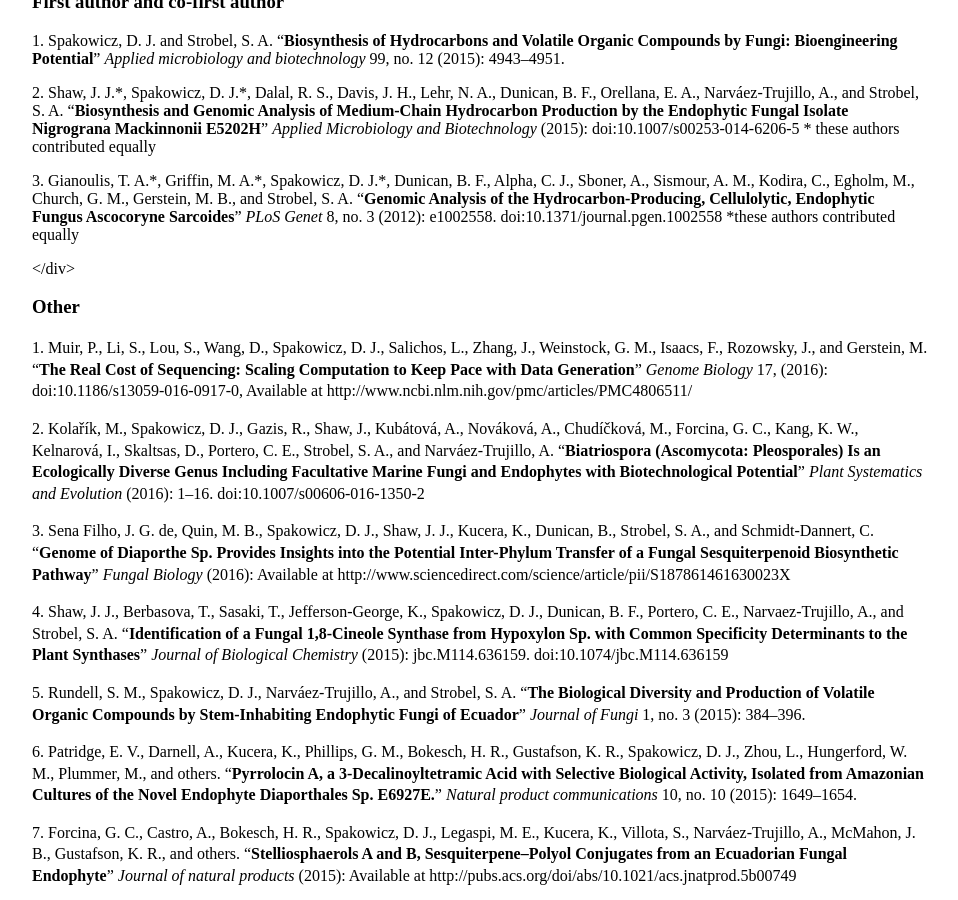
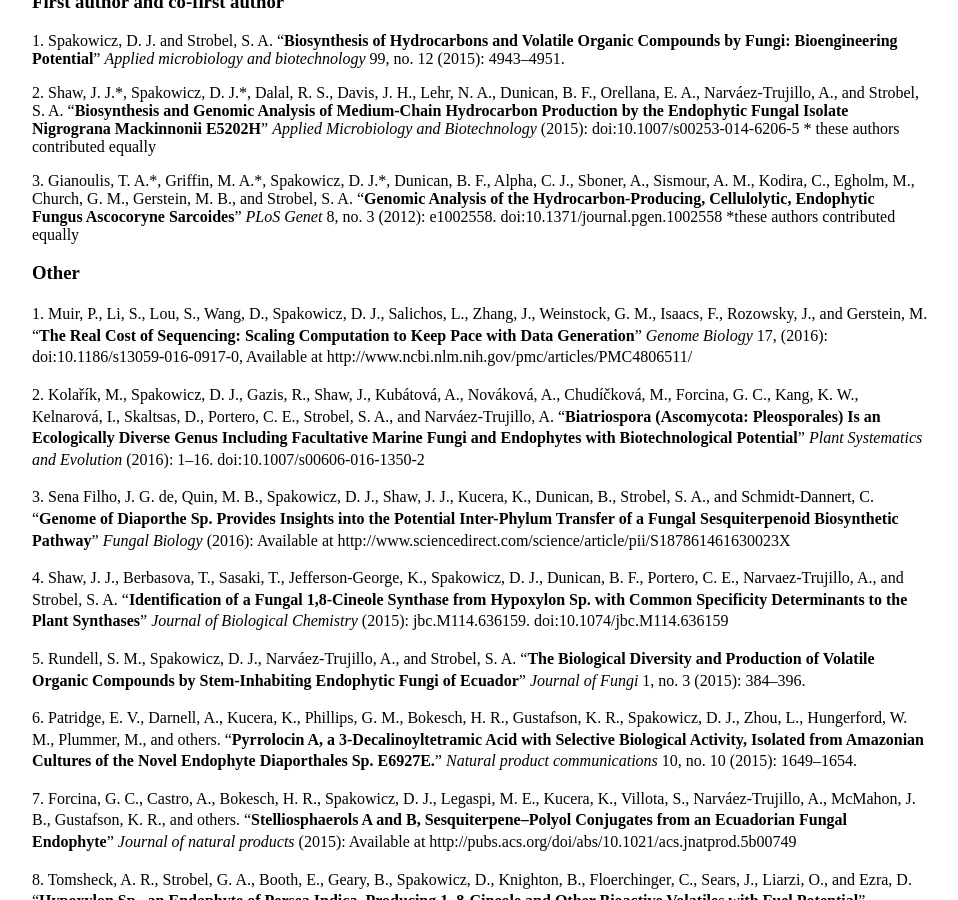
Before and after one commit to dspak/dspak.github.io, a Jekyll site: the page built from cv/index.md, in a window 1280 px wide and 900 px high, scrolled down 2219 px. Shown: the whole window, without its empty margins (160-1118 px from the left). Built offline with Jekyll 4.4.1, drawn with Linux system fonts in a browser that asks for light colours; comment, search, counter and statistics services are not loaded.

Commit message:
fix html

```diff
--- a/cv/index.md
+++ b/cv/index.md
@@ -111,7 +111,7 @@
 
    <div style="margin-bottom: 1em;" class="csl-entry">3. Gianoulis, T. A.*, Griffin, M. A.*, Spakowicz, D. J.*, Dunican, B. F., Alpha, C. J., Sboner, A., Sismour, A. M., Kodira, C., Egholm, M., Church, G. M., Gerstein, M. B., and Strobel, S. A. “<b>Genomic Analysis of the Hydrocarbon-Producing, Cellulolytic, Endophytic Fungus Ascocoryne Sarcoides</b>” <i>PLoS Genet</i> 8, no. 3 (2012): e1002558. doi:10.1371/journal.pgen.1002558  *these authors contributed equally</div>
   <span class="Z3988" title="url_ver=Z39.88-2004&amp;ctx_ver=Z39.88-2004&amp;rfr_id=info%3Asid%2Fzotero.org%3A2&amp;rft_id=info%3Adoi%2F10.1371%2Fjournal.pgen.1002558&amp;rft_val_fmt=info%3Aofi%2Ffmt%3Akev%3Amtx%3Ajournal&amp;rft.genre=article&amp;rft.atitle=Genomic%20Analysis%20of%20the%20Hydrocarbon-Producing%2C%20Cellulolytic%2C%20Endophytic%20Fungus%20Ascocoryne%20sarcoides&amp;rft.jtitle=PLoS%20Genet&amp;rft.stitle=PLoS%20Genet&amp;rft.volume=8&amp;rft.issue=3&amp;rft.aufirst=Tara%20A.&amp;rft.aulast=Gianoulis&amp;rft.au=Tara%20A.%20Gianoulis&amp;rft.au=Meghan%20A.%20Griffin&amp;rft.au=Daniel%20J.%20Spakowicz&amp;rft.au=Brian%20F.%20Dunican&amp;rft.au=Cambria%20J.%20Alpha&amp;rft.au=Andrea%20Sboner&amp;rft.au=A.%20Michael%20Sismour&amp;rft.au=Chinnappa%20Kodira&amp;rft.au=Michael%20Egholm&amp;rft.au=George%20M.%20Church&amp;rft.au=Mark%20B.%20Gerstein&amp;rft.au=Scott%20A.%20Strobel&amp;rft.date=2012-03-01&amp;rft.pages=e1002558"></span>
-</div></body>
+</body>
 </html>
 
 ### Other
```
